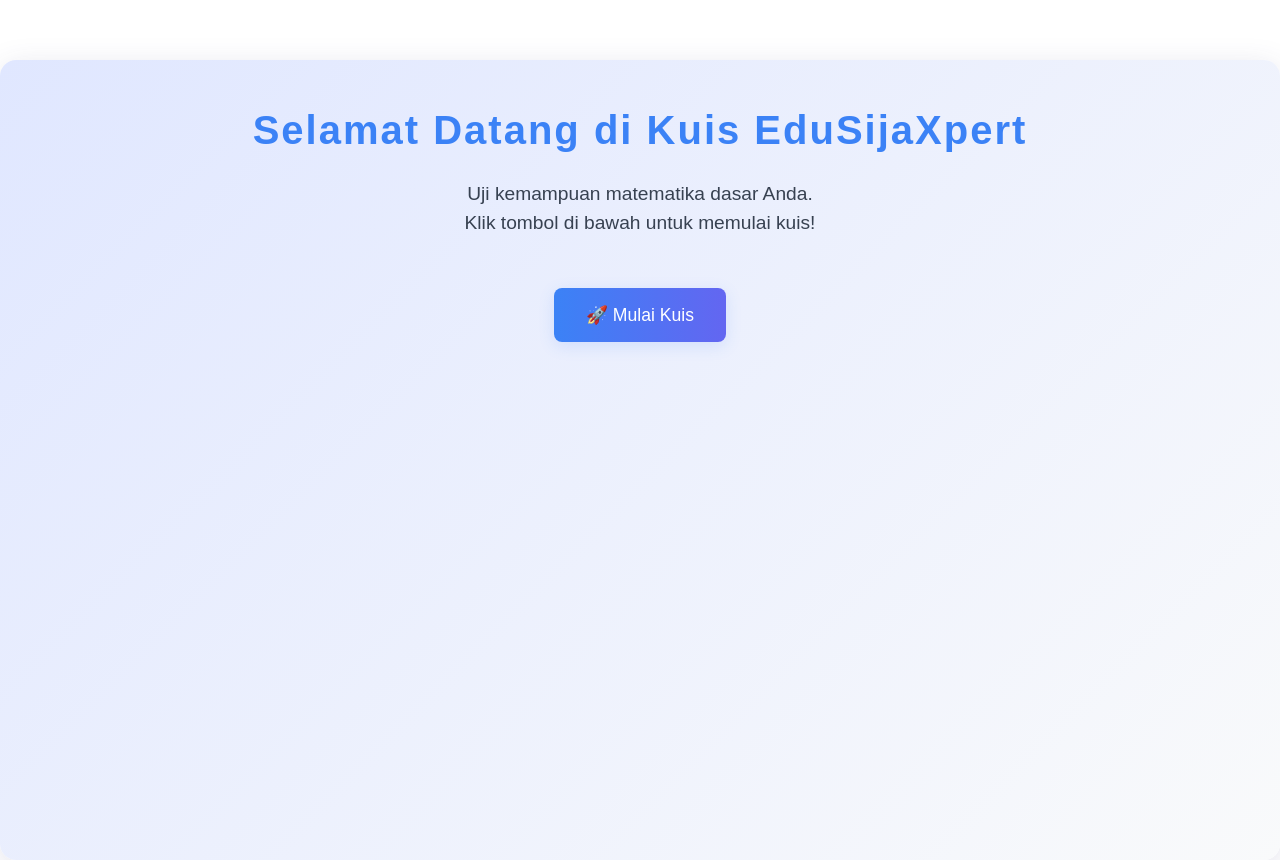
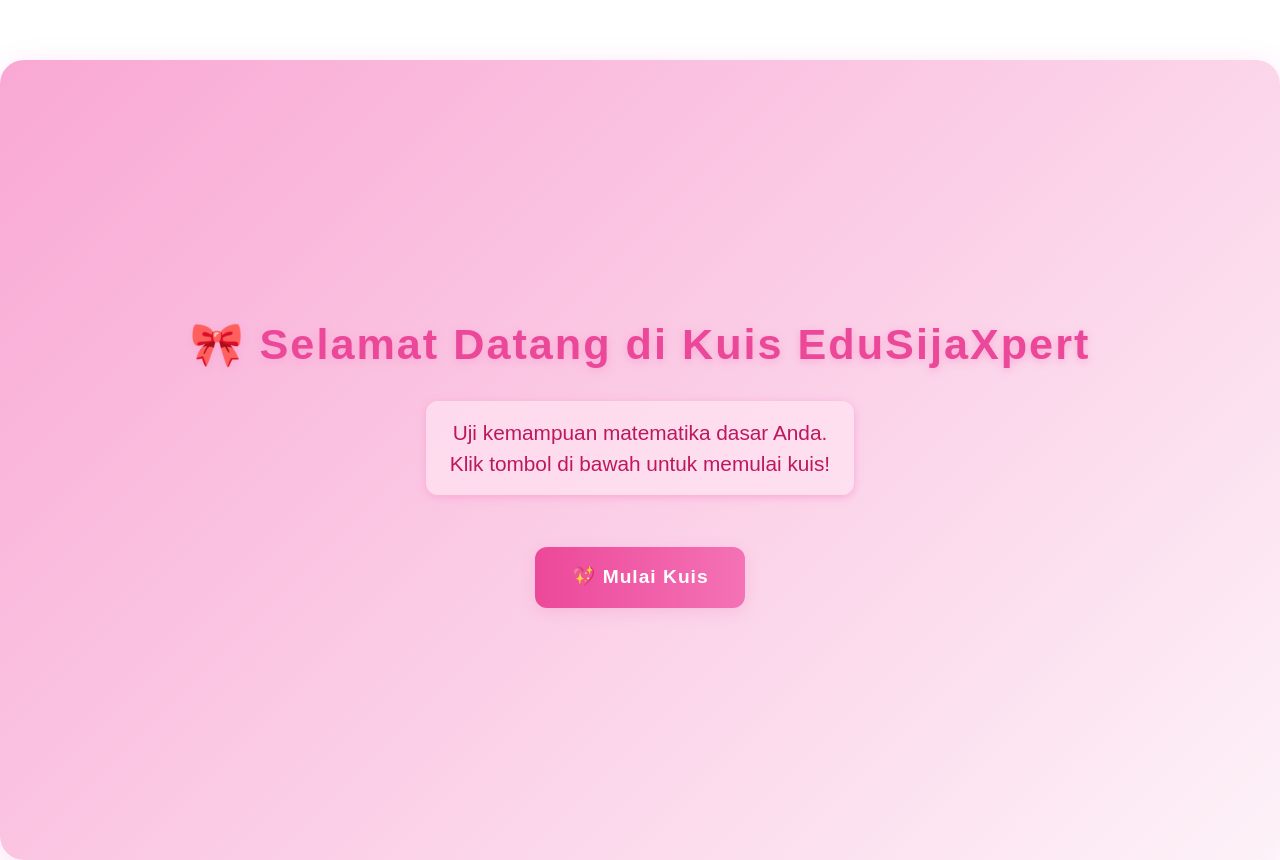
Before and after one commit to serviaa/edusijaxpert-kuis, a Next.js app: page / in a window 1280 px wide. Built offline with nearby package versions, Linux system fonts and the light colour scheme.

Commit message:
update kuis

```diff
--- a/app/page.js
+++ b/app/page.js
@@ -4,26 +4,36 @@ export default function HomePage() {
       style={{
         textAlign: 'center',
         marginTop: '60px',
-        background: 'linear-gradient(135deg, #e0e7ff 0%, #f9fafb 100%)',
+        background: 'linear-gradient(135deg, #f9a8d4 0%, #fdf2f8 100%)',
         minHeight: '100vh',
         padding: '40px',
-        borderRadius: '16px',
-        boxShadow: '0 8px 32px rgba(60, 60, 120, 0.15)',
+        borderRadius: '24px',
+        boxShadow: '0 8px 32px rgba(240, 46, 170, 0.15)',
+        display: 'flex',
+        flexDirection: 'column',
+        alignItems: 'center',
+        justifyContent: 'center',
       }}
     >
       <h1 style={{
-        fontSize: '2.5rem',
-        color: '#3b82f6',
-        marginBottom: '20px',
+        fontSize: '2.7rem',
+        color: '#ec4899',
+        marginBottom: '24px',
         fontWeight: 'bold',
         letterSpacing: '2px',
+        textShadow: '0 2px 8px #f9a8d4',
       }}>
-        Selamat Datang di Kuis EduSijaXpert
+        🎀 Selamat Datang di Kuis EduSijaXpert
       </h1>
       <p style={{
-        fontSize: '1.2rem',
-        color: '#374151',
-        marginBottom: '30px',
+        fontSize: '1.3rem',
+        color: '#be185d',
+        marginBottom: '32px',
+        background: 'rgba(255, 228, 242, 0.7)',
+        padding: '16px 24px',
+        borderRadius: '12px',
+        boxShadow: '0 2px 8px #f9a8d4',
+        display: 'inline-block',
       }}>
         Uji kemampuan matematika dasar Anda.<br />
         Klik tombol di bawah untuk memulai kuis!
@@ -32,18 +42,22 @@ export default function HomePage() {
         <button
           style={{
             marginTop: '20px',
-            padding: '14px 32px',
-            fontSize: '1.1rem',
-            background: 'linear-gradient(90deg, #3b82f6 0%, #6366f1 100%)',
+            padding: '16px 36px',
+            fontSize: '1.2rem',
+            background: 'linear-gradient(90deg, #ec4899 0%, #f472b6 100%)',
             color: '#fff',
             border: 'none',
-            borderRadius: '8px',
-            boxShadow: '0 4px 16px rgba(59, 130, 246, 0.15)',
+            borderRadius: '12px',
+            boxShadow: '0 4px 16px rgba(236, 72, 153, 0.15)',
             cursor: 'pointer',
-            transition: 'background 0.3s',
+            fontWeight: 'bold',
+            letterSpacing: '1px',
+            transition: 'background 0.3s, transform 0.2s',
           }}
+          onMouseOver={e => e.currentTarget.style.transform = 'scale(1.05)'}
+          onMouseOut={e => e.currentTarget.style.transform = 'scale(1)'}
         >
-          🚀 Mulai Kuis
+          💖 Mulai Kuis
         </button>
       </a>
     </div>
--- a/app/quiz/page.js
+++ b/app/quiz/page.js
@@ -62,54 +62,54 @@ export default function QuizPage() {
   };
 
   return (
-    <div className="min-h-screen bg-gradient-to-br from-indigo-100 to-pink-100 flex items-center justify-center p-4">
-      <div className="max-w-xl w-full bg-white rounded-2xl shadow-2xl p-8">
-        <h1 className="text-3xl font-bold text-indigo-700 mb-6 text-center">🎓 Kuis Matematika Dasar</h1>
-        <div className="flex justify-between items-center mb-4">
-          <span className="text-lg text-gray-600">Soal {currentQuestion + 1} dari {questions.length}</span>
-          <span className="text-lg text-indigo-700 font-semibold">Skor: {score}</span>
+    <div className="min-h-screen bg-gradient-to-br from-pink-200 via-pink-100 to-pink-300 flex items-center justify-center p-4">
+      <div className="max-w-xl w-full bg-white rounded-3xl shadow-2xl p-10 border-2 border-pink-300">
+        <h1 className="text-4xl font-extrabold text-pink-600 mb-8 text-center drop-shadow-lg">💖 Kuis Matematika Dasar</h1>
+        <div className="flex justify-between items-center mb-6">
+          <span className="text-lg text-pink-700 font-medium">Soal {currentQuestion + 1} dari {questions.length}</span>
+          <span className="text-lg text-pink-600 font-bold">Skor: {score}</span>
         </div>
-        <div className="w-full bg-gray-200 h-2 rounded mb-8">
+        <div className="w-full bg-pink-100 h-2 rounded mb-8">
           <div
-            className="bg-indigo-500 h-2 rounded transition-all duration-300"
+            className="bg-pink-400 h-2 rounded transition-all duration-300"
             style={{ width: `${((currentQuestion + (showScore ? 1 : 0)) / questions.length) * 100}%` }}
           ></div>
         </div>
         {showScore ? (
           <div className="text-center">
-            <h2 className="text-2xl font-bold text-green-700 mb-4">Kuis Selesai! 🎉</h2>
-            <div className="bg-green-50 p-6 rounded-lg mb-6">
-              <p className="text-3xl font-bold text-green-600 mb-2">{score}/{questions.length}</p>
-              <p className="text-green-700">
+            <h2 className="text-3xl font-bold text-pink-700 mb-4">Kuis Selesai! 🎉</h2>
+            <div className="bg-pink-50 p-8 rounded-xl mb-6 border border-pink-200">
+              <p className="text-4xl font-extrabold text-pink-600 mb-2">{score}/{questions.length}</p>
+              <p className="text-pink-700 text-lg">
                 Skor Anda: {Math.round((score / questions.length) * 100)}%
               </p>
             </div>
             <button
               onClick={resetQuiz}
-              className="w-full bg-indigo-600 text-white px-4 py-2 rounded-lg hover:bg-indigo-700 transition-colors mb-3"
+              className="w-full bg-pink-500 text-white px-4 py-3 rounded-lg hover:bg-pink-600 transition-colors mb-3 font-bold shadow"
             >
-              Ulangi Kuis
+              🔄 Ulangi Kuis
             </button>
-        <Link href="/">
-        <a className="block w-full bg-gray-500 text-white px-4 py-2 rounded-lg hover:bg-gray-600 transition-colors">
-            Kembali ke Home
-        </a>
-        </Link>
+            <Link href="/" legacyBehavior>
+              <a className="block w-full bg-pink-300 text-white px-4 py-3 rounded-lg hover:bg-pink-400 transition-colors font-bold shadow">
+                ⬅️ Kembali ke Home
+              </a>
+            </Link>
           </div>
         ) : (
           <>
             <div className="mb-8">
-              <h2 className="text-xl font-semibold text-gray-800 mb-6">
+              <h2 className="text-2xl font-semibold text-pink-700 mb-6">
                 {questions[currentQuestion].question}
               </h2>
-              <div className="space-y-3">
+              <div className="space-y-4">
                 {questions[currentQuestion].options.map((option, idx) => (
                   <label
                     key={idx}
-                    className={`block p-4 border-2 rounded-lg cursor-pointer transition-all ${
+                    className={`block p-4 border-2 rounded-xl cursor-pointer transition-all font-medium text-lg ${
                       selectedAnswer === option
-                        ? 'border-indigo-500 bg-indigo-50'
-                        : 'border-gray-200 hover:border-gray-300'
+                        ? 'border-pink-500 bg-pink-50'
+                        : 'border-pink-200 hover:border-pink-300'
                     }`}
                   >
                     <input
@@ -121,16 +121,16 @@ export default function QuizPage() {
                       className="sr-only"
                     />
                     <div className="flex items-center">
-                      <div className={`w-4 h-4 rounded-full border-2 mr-3 ${
+                      <div className={`w-5 h-5 rounded-full border-2 mr-4 ${
                         selectedAnswer === option
-                          ? 'border-indigo-500 bg-indigo-500'
-                          : 'border-gray-400'
+                          ? 'border-pink-500 bg-pink-500'
+                          : 'border-pink-300'
                       }`}>
                         {selectedAnswer === option && (
-                          <div className="w-2 h-2 rounded-full bg-white m-0.5"></div>
+                          <div className="w-3 h-3 rounded-full bg-white m-1"></div>
                         )}
                       </div>
-                      <span className="text-gray-700">{option}</span>
+                      <span className="text-pink-700">{option}</span>
                     </div>
                   </label>
                 ))}
@@ -140,29 +140,29 @@ export default function QuizPage() {
               <button
                 onClick={handleAnswerSubmit}
                 disabled={!selectedAnswer}
-                className={`w-full py-3 px-6 rounded-lg font-medium transition-colors ${
+                className={`w-full py-3 px-6 rounded-xl font-bold transition-colors text-lg shadow ${
                   selectedAnswer
-                    ? 'bg-indigo-600 text-white hover:bg-indigo-700'
-                    : 'bg-gray-300 text-gray-500 cursor-not-allowed'
+                    ? 'bg-pink-500 text-white hover:bg-pink-600'
+                    : 'bg-pink-200 text-pink-400 cursor-not-allowed'
                 }`}
               >
                 Jawab
               </button>
             ) : (
-              <div className="mt-6 text-center">
-                <div className={`text-lg font-bold mb-2 ${
+              <div className="mt-8 text-center">
+                <div className={`text-xl font-bold mb-3 ${
                   selectedAnswer === questions[currentQuestion].correct
                     ? 'text-green-600'
-                    : 'text-red-600'
+                    : 'text-red-500'
                 }`}>
-                  {selectedAnswer === questions[currentQuestion].correct ? 'Benar!' : 'Salah!'}
+                  {selectedAnswer === questions[currentQuestion].correct ? 'Benar! 🎉' : 'Salah!'}
                 </div>
-                <div className="text-gray-700 mb-4">
+                <div className="text-pink-700 mb-6 text-lg">
                   {questions[currentQuestion].explanation}
                 </div>
                 <button
                   onClick={handleNext}
-                  className="bg-indigo-600 text-white px-6 py-2 rounded-lg hover:bg-indigo-700 transition-colors"
+                  className="bg-pink-500 text-white px-8 py-3 rounded-xl hover:bg-pink-600 transition-colors font-bold shadow"
                 >
                   {currentQuestion === questions.length - 1 ? 'Lihat Skor' : 'Soal Berikutnya'}
                 </button>
```
